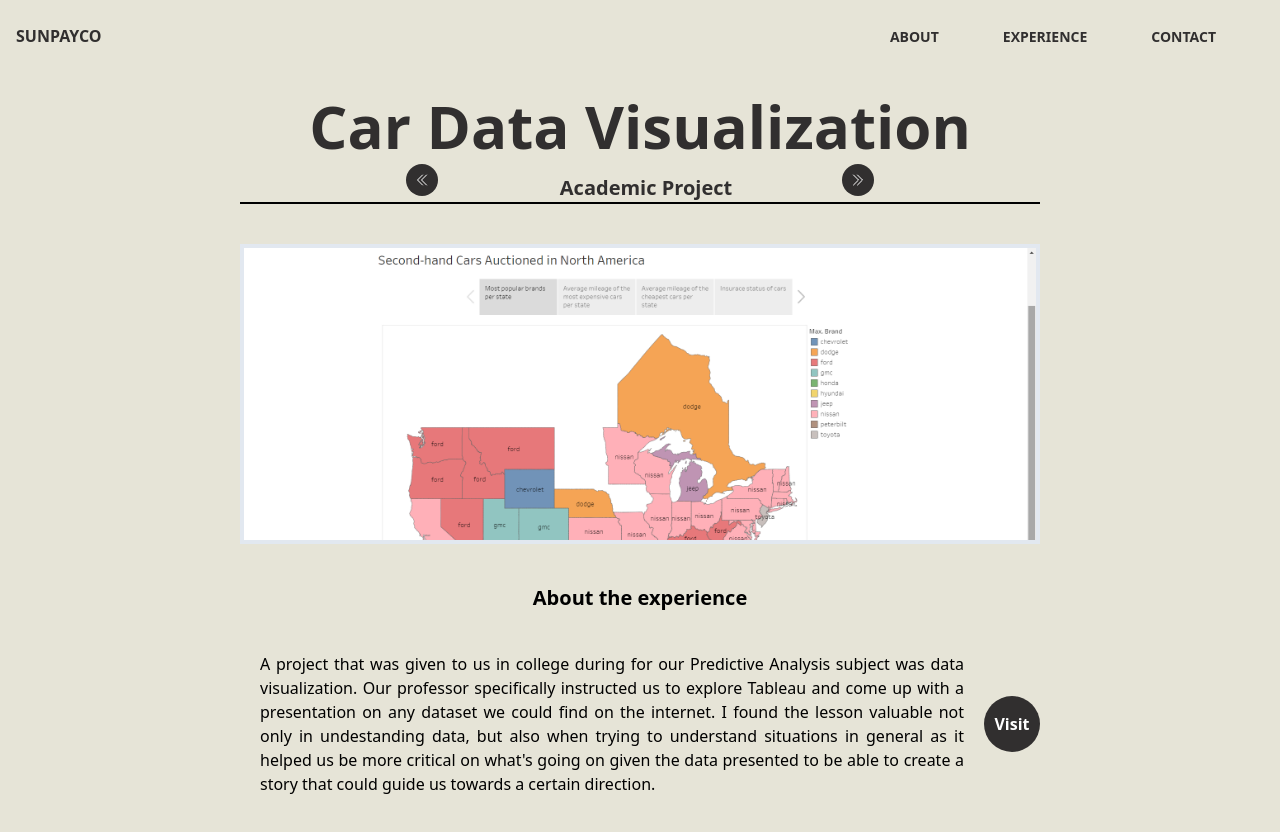
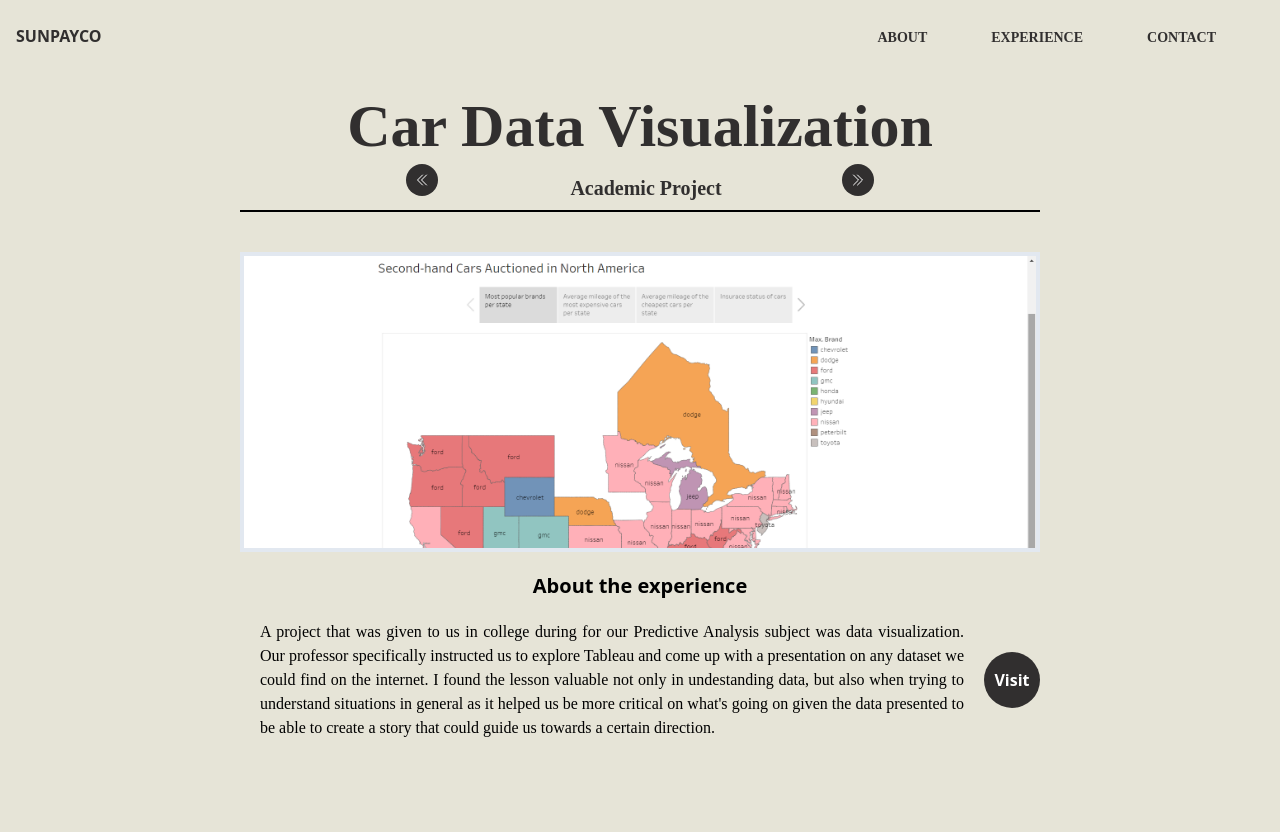
Before and after one commit to jSunpayco/julian-sunpayco, a Vue app: page /experience/car-data-viz in a window 1280 px wide. Shown: the top 832 px of the page. After the commit the page ends 800 px from the top, so only its background shows below. Built offline with nearby package versions, Linux system fonts and the light colour scheme.

Commit message:
Typography

```diff
--- a/src/App.vue
+++ b/src/App.vue
@@ -38,9 +38,9 @@ export default {
             </a>
             <ul class="hidden lg:flex ml-auto my-4 items-center space-x-12 text-customJet">
                 <!-- <li class="w-14"><a class="naviLink" href="#landing">HOME</a></li> -->
-                <li><a class="naviLink" href="/#landing">about</a></li>
-                <li><a class="naviLink" href="/#works">experience</a></li>
-                <li><a class="naviLink" href="/#footer">contact</a></li>
+                <li><a id="links" class="naviLink" href="/#landing">about</a></li>
+                <li><a id="links" class="naviLink" href="/#works">experience</a></li>
+                <li><a id="links" class="naviLink" href="/#footer">contact</a></li>
             </ul>
             <div class="mx-5">
               <button class="lg:hidden block text-black hover:text-customRose transition-colors" @click.prevent="toggle()">
@@ -66,9 +66,9 @@ export default {
           </button>
       </div>
       <ul>
-          <li id="sideLink" class="mb-1"><a @click="toggle()" class="sideNaviText" href="/#landing">ABOUT</a></li>
-          <li id="sideLink" class="mb-1"><a @click="toggle()" class="sideNaviText" href="/#works">EXPERIENCE</a></li>
-          <li id="sideLink" class="mb-1"><a @click="toggle()" class="sideNaviText" href="/#footer">CONTACT</a></li>
+          <li id="sideLink" class="mb-1 tracking-widest"><a @click="toggle()" class="sideNaviText" href="/#landing">ABOUT</a></li>
+          <li id="sideLink" class="mb-1 tracking-widest"><a @click="toggle()" class="sideNaviText" href="/#works">EXPERIENCE</a></li>
+          <li id="sideLink" class="mb-1 tracking-widest"><a @click="toggle()" class="sideNaviText" href="/#footer">CONTACT</a></li>
       </ul>
     </nav>
   </div>
@@ -88,6 +88,12 @@ html {
 body{
   background-color: #E6E4D7;
   /* background-color: #84DCCF; */
+}
+#links{
+  font-family: "Neuzit";
+}
+#sideLink{
+  font-family: "Neuzit";
 }
 
 .prev-enter-active{
--- a/src/components/Landing.vue
+++ b/src/components/Landing.vue
@@ -53,7 +53,7 @@ export default{
   <div class="sectionContainer">
     <div class="mt-24 md:px-10 lg:px-0 w-full lg:w-1/2">
       <h1 id="titleName" class="font-bold text-center lg:text-start text-customRaisin w-full text-8xl">Welcome!</h1>
-      <p class="font-normal text-lg text-black text-justify">My name is <span class="font-bold">Julian Sunpayco</span> and I hold a bachelor's degree in Computer Science. I look forward to gain more professional experience as a Junior / Entry-level / Intern in <span class="font-bold">Web Development</span>. Feel free to contact me through one of these platforms.</p>
+      <p id="paragraph" class="font-normal text-lg text-customRaisin text-justify tracking-wide">My name is <span class="font-bold">Julian Sunpayco</span>, and I hold a bachelor's degree in Computer Science. I look forward to gain more professional experience as a Junior / Entry-level / Intern in <span class="font-bold">Full-Stack Development</span>. Feel free to contact me through one of these platforms.</p>
 
       <div class="flex justify-center lg:justify-start mt-2">
 
@@ -80,7 +80,7 @@ export default{
       </div>
 
       <div class="aspect-square max-h-72 mx-auto lg:mx-0 mt-2">
-        <h1 id="titleName" class="m-auto font-bold text-center w-full text-3xl">Top Artists on Spotify</h1>
+        <h1 id="titleName" class="m-auto font-bold text-center w-full text-3xl text-customRaisin">My Spotify's Top 5</h1>
 
         <div class="flex flex-row justify-center my-2">
           <button class="w-8 h-8 bg-customJet mr-3 rounded-full hover:scale-125 transition-all" @click.prevent="prevArtist()" :disabled="show">
@@ -94,7 +94,7 @@ export default{
         <div class="bg-customBeigeDark aspect-square max-h-80 mx-auto lg:mx-0 text-center">
           <img v-if="(show === false)" :src="`../../images/spotify/${artists.img}`" class="px-4 pt-4">
           <img v-else src="../../images/static.gif" class="px-4 pt-4">
-          <a class="text-xl font-normal py-5 inline-block" :href="artists.link" target="_blank" ref="spotifyName">{{artists.name}}</a>
+          <a id="paragraph" class="text-2xl font-bold pt-5 mb-5 inline-block tracking-wide border-b-2 border-customRose" :href="artists.link" target="_blank" ref="spotifyName">{{artists.name}}</a>
         </div>
       </div>
 
@@ -109,4 +109,7 @@ export default{
 #titleName{
   font-family: "Butler";
 }
+#paragraph{
+  font-family: "Neuzit";
+}
 </style>
--- a/src/style.css
+++ b/src/style.css
@@ -30,7 +30,7 @@
     @apply relative flex flex-col py-6 px-6 w-full h-full bg-customJet overflow-y-auto transition-all duration-700;
   }
   .sideNaviText {
-    @apply block p-4 text-sm font-semibold text-white
+    @apply block p-4 text-sm font-normal text-white
       after:underlineC after:hover:scale-x-100 after:hover:origin-left relative;
   }
 
@@ -91,7 +91,7 @@
   }
 
   .detailInfoContainer {
-    @apply flex flex-col xl:flex-row justify-around w-full xl:py-10 items-center;
+    @apply flex flex-col xl:flex-row justify-around w-full xl:py-5 items-center;
   }
   .detailInfoTitle {
     @apply text-xl font-bold py-7 xl:py-0;
@@ -144,3 +144,8 @@
   font-weight: 900;
   src: url("@/assets/fonts/Butler_Black.otf");
 }
+
+@font-face {
+  font-family: "Neuzit", serif;
+  src: url("@/assets/fonts/Neuzeit Grotesk Light.otf");
+}
--- a/src/views/WorkView.vue
+++ b/src/views/WorkView.vue
@@ -40,7 +40,7 @@ const nextArtist = getNext()
                 <h1 class="worksTitle">
                     {{myWork.title}}
                 </h1>
-                <div class="flex flex-row justify-center px-2 pt-2 items-end">
+                <div class="flex flex-row justify-center px-2 py-2 items-end">
                     <router-link :to="{name:'Experience', params:{title:prevArtist}, query:{page:'prev'}}">
                         <button class="w-8 h-8 bg-customJet mr-3 rounded-full hover:scale-125 transition-all">
                             <svg xmlns="http://www.w3.org/2000/svg" fill="none" viewBox="0 0 24 24" stroke-width="1.5" stroke="currentColor" class="w-4 h-4 mx-auto text-white"><path stroke-linecap="round" stroke-linejoin="round" d="M18.75 19.5l-7.5-7.5 7.5-7.5m-6 15L5.25 12l7.5-7.5" /></svg>
@@ -61,11 +61,11 @@ const nextArtist = getNext()
                     <img :src="`../../images/works/${myWork.preview}`" class="workDetailImage">
                 </div>
 
-                <h3 class="detailInfoTitle text-center mt-10 hidden xl:block">About the experience</h3>
+                <h3 class="detailInfoTitle text-center mt-5 hidden xl:block">About the experience</h3>
 
                 <div class="detailInfoContainer">
                     <h3 class="detailInfoTitle block xl:hidden">About the experience</h3>
-                    <p class="mb-0 text-justify px-5">{{myWork.description}}</p>
+                    <p id="desc" class="mb-0 text-justify px-5">{{myWork.description}}</p>
                     <a class="detailInfoLink" :href="myWork.link" target="_blank">
                         <span class="select-none text-white">Visit</span>
                     </a>
@@ -76,4 +76,10 @@ const nextArtist = getNext()
 </template>
 
 <style scoped>
+.worksTitle{
+    font-family: "Butler";
+}
+#desc{
+    font-family: "Neuzit";
+}
 </style>
```
Also changed, not shown: src/assets/Grad.png (deleted), src/assets/fonts/Neuzeit Grotesk Light.otf (added).
